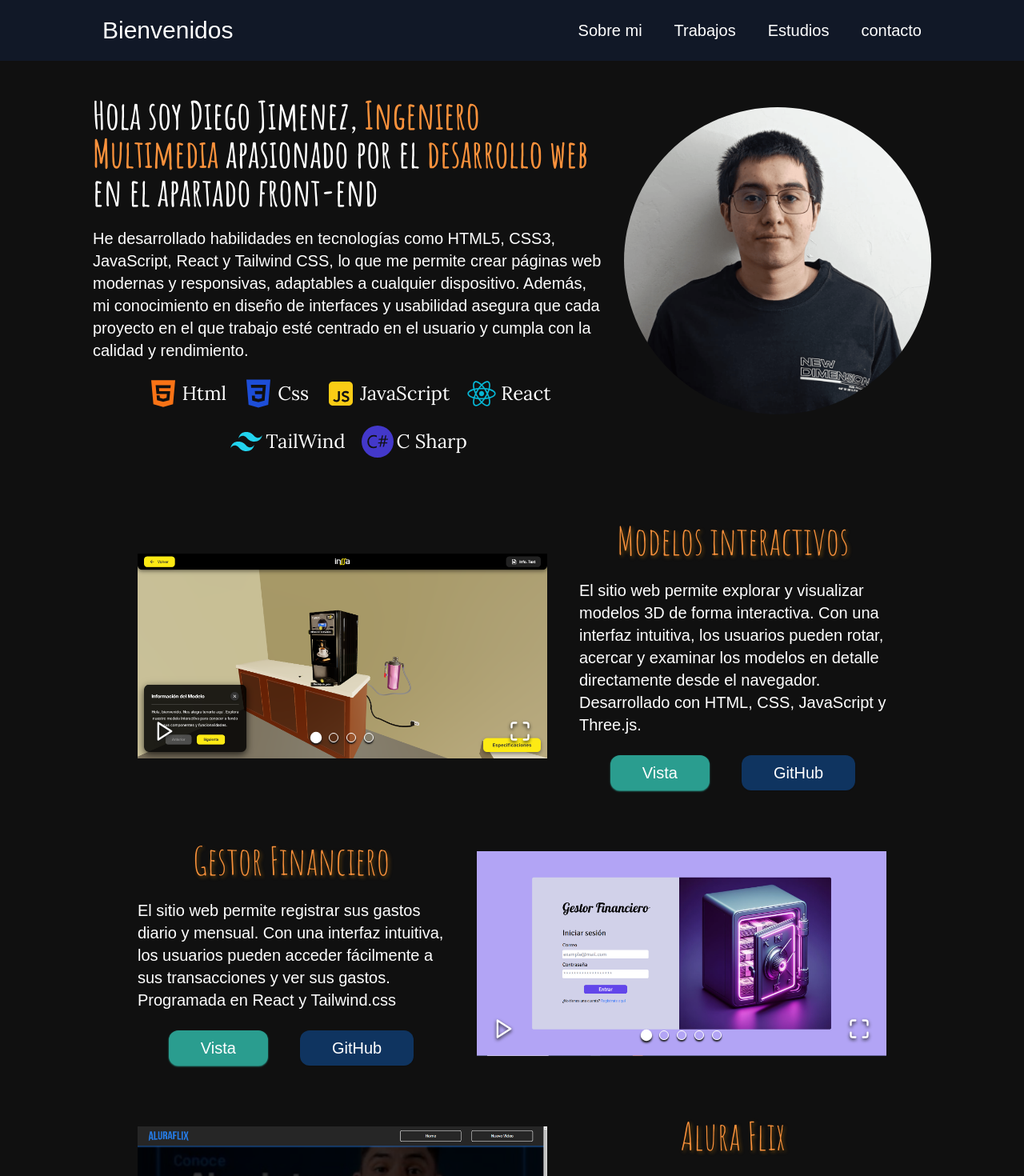
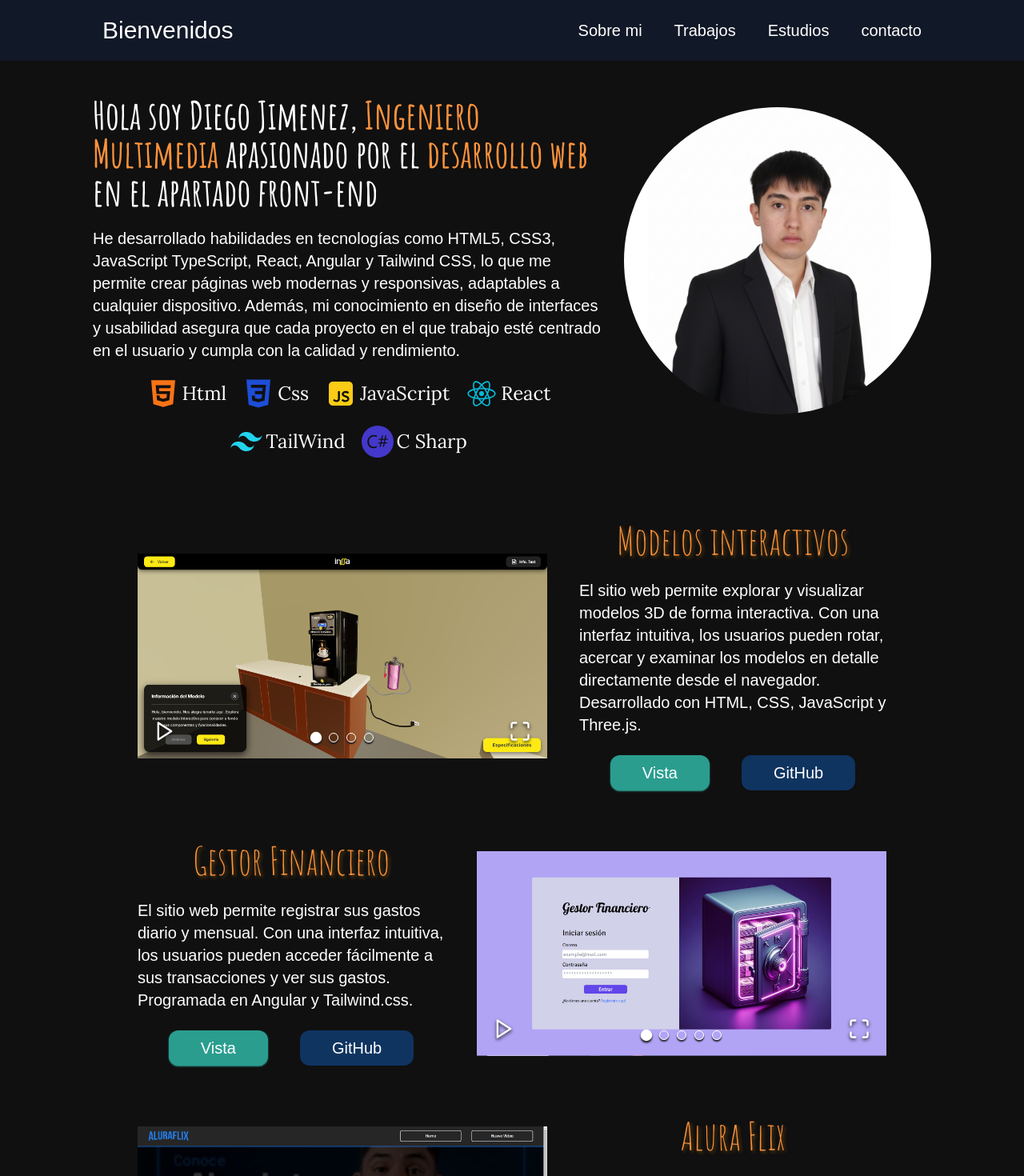
Before and after one commit to Pixelito1/portfolio, a React (Vite) app: page / in a window 1280 px wide. Shown: the top 1470 px of the page at 80% size. Built offline with nearby package versions, Linux system fonts and the light colour scheme; a web font is replaced by a local one.

Commit message:
Change Photo And texts

```diff
--- a/src/components/projects/projectsData.js
+++ b/src/components/projects/projectsData.js
@@ -42,7 +42,7 @@ export const projects = [
     ],
     title: "Gestor Financiero",
     description:
-      "El sitio web permite registrar sus gastos diario y mensual. Con una    interfaz intuitiva, los usuarios pueden acceder fácilmente a sus    transacciones y ver sus gastos. Programada en React y Tailwind.css",
+      "El sitio web permite registrar sus gastos diario y mensual. Con una    interfaz intuitiva, los usuarios pueden acceder fácilmente a sus    transacciones y ver sus gastos. Programada en Angular y Tailwind.css.",
     urlGit: "https://github.com/PixelNote/gestor-financiero.git",
     urlPage: "https://youtu.be/Bc_KjaPjcz4",
   },
@@ -56,7 +56,7 @@ export const projects = [
     ],
     title: "Alura Flix",
     description:
-      "Este es un sitio  registrar sus gastos diario y mensual. Con una    interfaz intuitiva, los usuarios pueden acceder fácilmente a sus    transacciones y ver sus gastos. Programada en React y Tailwind.css",
+      "Este es un sitio  registrar sus gastos diario y mensual. Con una    interfaz intuitiva, los usuarios pueden acceder fácilmente a sus    transacciones y ver sus gastos. Programada en React y Tailwind.css.",
     urlGit: "https://github.com/Pixelito1/AluraFlix.git",
     urlPage: "https://master--aluraflixdiego.netlify.app/",
   },
--- a/src/components/sections/AboutMe.jsx
+++ b/src/components/sections/AboutMe.jsx
@@ -17,7 +17,7 @@ function AboutMe() {
         </p>
         <p className="text-sm md:text-xl font-signika">
           He desarrollado habilidades en tecnologías como HTML5, CSS3,
-          JavaScript, React y Tailwind CSS, lo que me permite crear páginas web
+          JavaScript TypeScript, React, Angular y Tailwind CSS, lo que me permite crear páginas web
           modernas y responsivas, adaptables a cualquier dispositivo. Además, mi
           conocimiento en diseño de interfaces y usabilidad asegura que cada
           proyecto en el que trabajo esté centrado en el usuario y cumpla con la
```
Also changed, not shown: src/components/sections/AboutMe.png.
